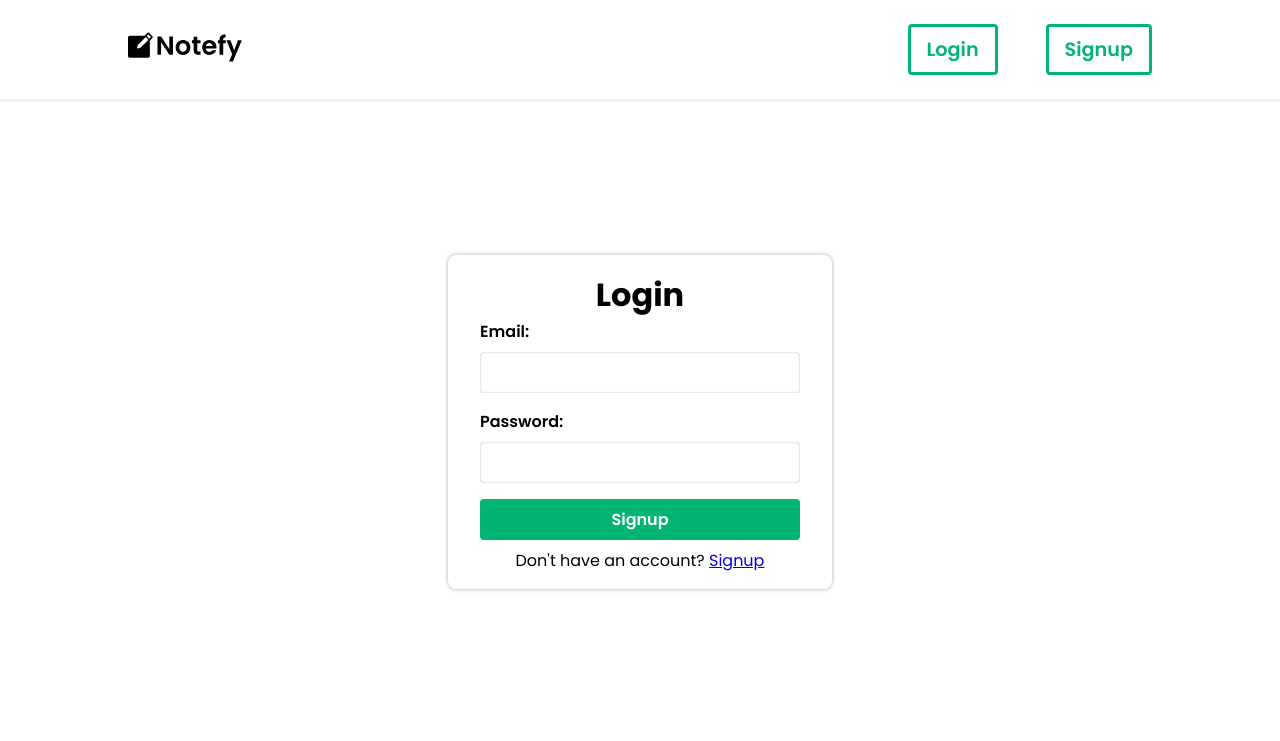
After one commit to bhanuteja958/notefy, a Django app: page /login in a window 1280 px wide. The commit adds this page. Shown: the top 741 px of the page. Run offline with Django 4.2, Linux system fonts and the light colour scheme.

Commit message:
created ui for login

```diff
--- a/notefy_site/forms.py
+++ b/notefy_site/forms.py
@@ -23,3 +23,15 @@ class SignupForm(forms.Form):
         min_length=7,
         required=True
     )
+
+class LoginForm(forms.Form):
+    email=forms.EmailField(
+        widget=forms.TextInput(attrs={'class':'formControl'}),
+        label="email",
+        required=True
+    )
+    password=forms.CharField(
+        widget=forms.PasswordInput(attrs={'class':'formControl'}),
+        label='password',
+        required=True
+    )
--- a/notefy_site/static/notefy_site/css/base.css
+++ b/notefy_site/static/notefy_site/css/base.css
@@ -18,10 +18,7 @@ input , button{
     align-items: center;
     justify-content: space-between;
     border-bottom: 0.2rem solid #f1f1f1;
-    position: sticky;
-    top:0;
-    left:0;
-    width:100%;
+    background-color: white;
 }
 
 .header__logo{
--- a/notefy_site/static/notefy_site/css/forms.css
+++ b/notefy_site/static/notefy_site/css/forms.css
@@ -1,4 +1,4 @@
-.signup{
+.signup, .login{
     display: flex;
     align-items: center;
     justify-content: center;
@@ -6,19 +6,19 @@
     width:100%;
 }
 
-.signup__content{
+.signup__content, .login__content{
     padding:1rem 2rem;
     box-shadow: 0 0 0.25rem  #AAAAAA;
     width:30%;
     border-radius: 0.5rem;
 }
 
-.signup__title{
+.signup__title, .login__title {
     text-align: center;
     font-size:2rem
 }
 
-.signup__form{
+.signup__form, .login__form{
     display: flex;
     flex-direction: column;
     row-gap: 1rem;
@@ -42,7 +42,7 @@
     font-size: 1rem;
 }
 
-.signup__redirectMsg{
+.signup__redirectMsg, .login__redirectMsg{
     margin-top:0.5rem;
     text-align: center;
 }
--- a/notefy_site/templates/notefy_site/base.html
+++ b/notefy_site/templates/notefy_site/base.html
@@ -14,10 +14,12 @@
 </head>
 <body>
     <header class="header">
-        <img src="{% static 'notefy_site/images/logo.svg' %}" class="header__logo" alt="A logo of the website"/>
+        <a href="/">
+            <img src="{% static 'notefy_site/images/logo.svg' %}" class="header__logo" alt="A logo of the website"/>
+        </a>
         <nav class="navigation">
-            <a href="#" class="button button--transparent">Login</a>
-            <a href="#" class="button button--transparent">Signup</a>
+            <a href="/login" class="button button--transparent">Login</a>
+            <a href="/signup" class="button button--transparent">Signup</a>
         </nav>
     </header>
     {% block content%}
--- /dev/null
+++ b/notefy_site/templates/notefy_site/login.html
@@ -0,0 +1,30 @@
+{% extends 'notefy_site/base.html'%}
+{% load static %}
+
+{% block static_content %}
+    <link rel="stylesheet" href="{% static 'notefy_site/css/forms.css' %}">
+{% endblock%}
+
+{% block content %}
+    <div class="login">
+        <div class="login__content">
+            <h2 class="login__title">Login</h2>
+            <form action="/login" method="POST" class="login__form">
+                <div class="formGroup">
+                    <label for='{{login_form.email.id_for_label}}' class="formLabel">Email:</label>
+                    {{login_form.email}}
+                    {{login_form.email.errors}}
+                </div>
+                <div class="formGroup">
+                    <label for='{{login_form.password.id_for_label}}' class="formLabel">Password:</label>
+                    {{login_form.password}}
+                    {{login_form.password.errors}}
+                </div>
+                <input type="submit" value="Signup" class="button button--solid button--small">
+            </form>
+            <p class="login__redirectMsg">
+                Don't have an account? <a href="/signup">Signup</a>
+            </p>
+        </div>
+    </div>
+{% endblock %}
--- a/notefy_site/templates/notefy_site/signup.html
+++ b/notefy_site/templates/notefy_site/signup.html
@@ -34,7 +34,7 @@
                 <input type="submit" value="Signup" class="button button--solid button--small">
             </form>
             <p class="signup__redirectMsg">
-                Already have and account? <a href="#">login</a>
+                Already have and account? <a href="/login">login</a>
             </p>
         </div>
     </div>
--- a/notefy_site/urls.py
+++ b/notefy_site/urls.py
@@ -5,5 +5,6 @@ from . import views
 
 urlpatterns =[
     path('signup', views.signup, name="signup"),
+    path('login', views.login, name="login"),
     path('', views.home, name='home')
 ]
--- a/notefy_site/views.py
+++ b/notefy_site/views.py
@@ -15,8 +15,29 @@ def signup(request):
         signup_form = forms.SignupForm(request.POST)
 
         if signup_form.is_valid():
-            return HttpResponseRedirect('/')
+            return HttpResponseRedirect('/login')
     else:
         signup_form = forms.SignupForm()
 
-    return render(request, 'notefy_site/signup.html', {'signup_form': signup_form})
+    context = {
+        'signup_form': signup_form,
+        'title': 'Notefy - Signup'
+    }
+
+    return render(request, 'notefy_site/signup.html', context)
+
+def login(request):
+    if request.method == 'POST':
+        login_form = forms.LoginForm(request.POST)
+
+        if login_form.is_valid():
+            return HttpResponseRedirect('/')
+    else:
+        login_form= forms.LoginForm()
+
+    context = {
+        'login_form': login_form,
+        'title': 'Notefy - Login'
+    }
+
+    return render(request, 'notefy_site/login.html', context)
```
